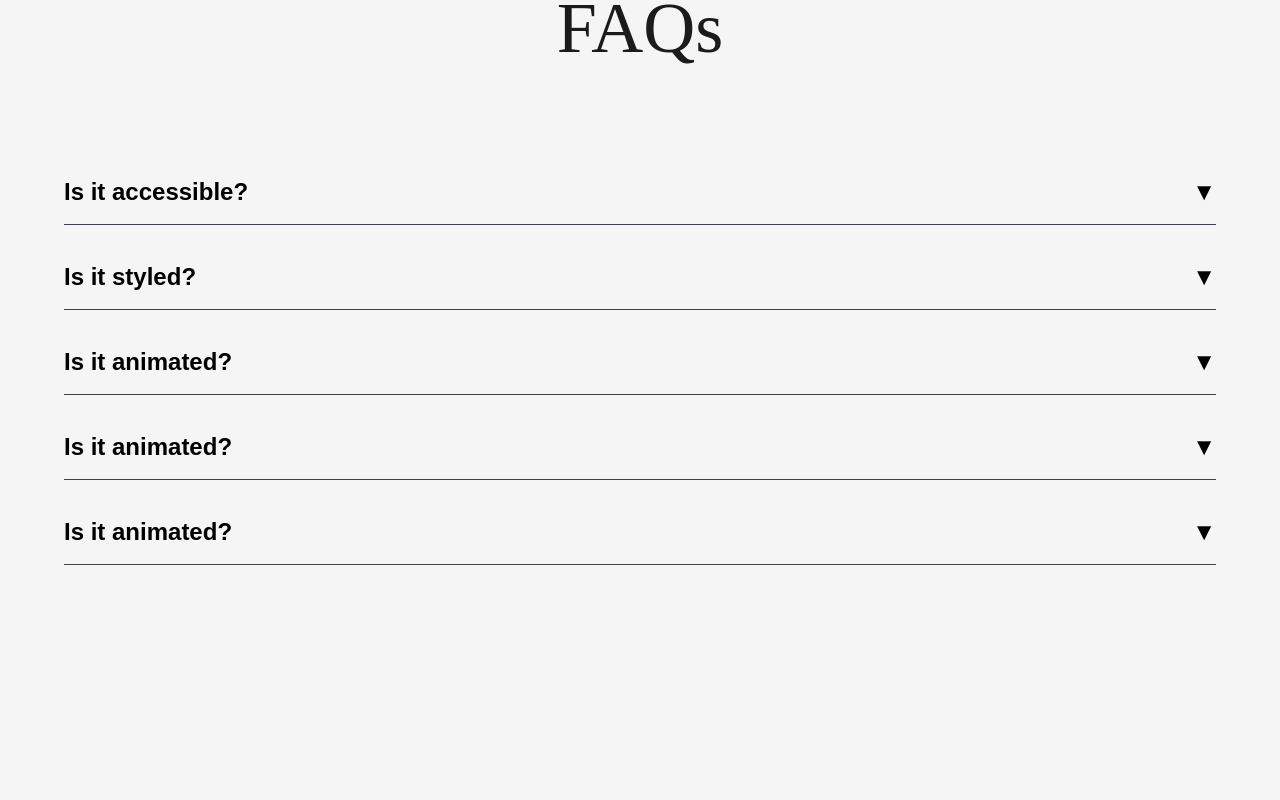
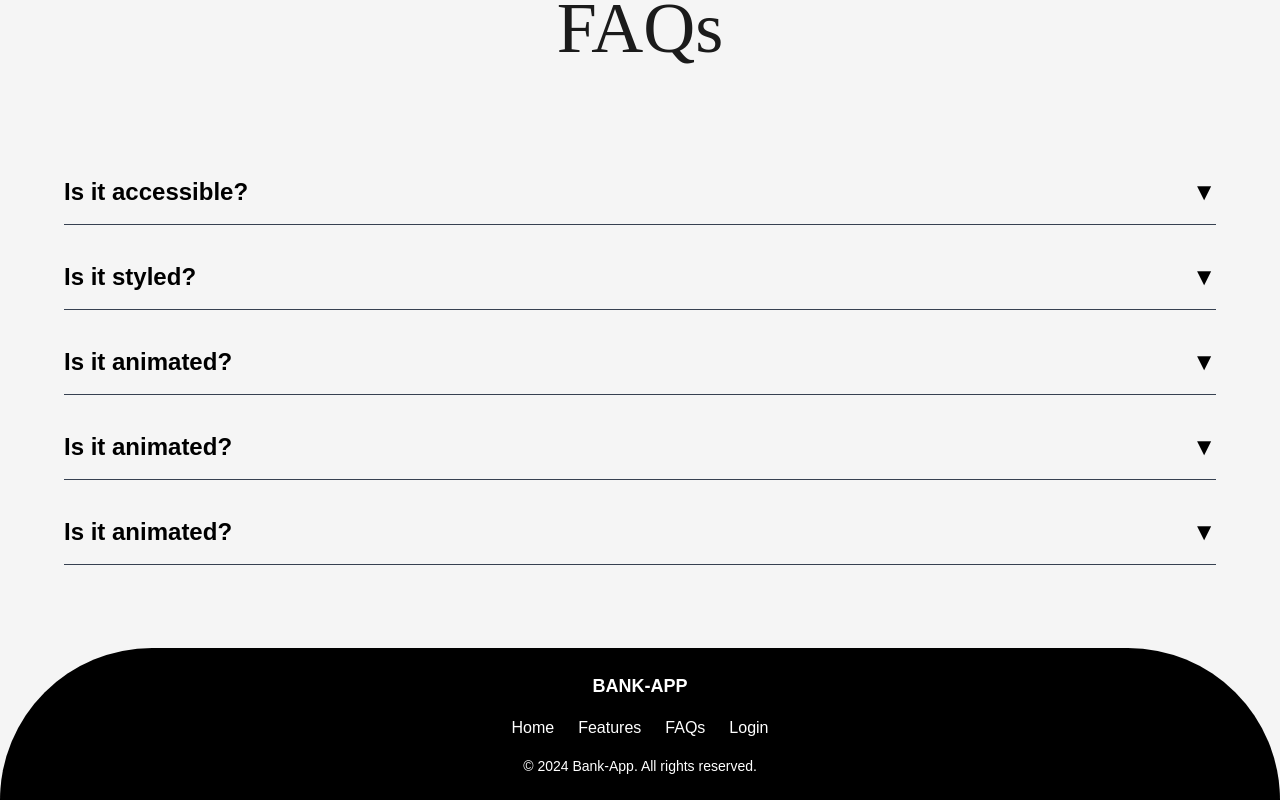
Before and after one commit to Simran903/bank-app, a Next.js app in the folder client/: page / in a window 1280 px wide. Shown: the part 1752-2552 px from the top of the page. Before the commit the page ends 2400 px from the top, so only its background shows below. Built offline with nearby package versions, Linux system fonts and the light colour scheme.

Commit message:
UI update

```diff
--- a/client/src/app/page.tsx
+++ b/client/src/app/page.tsx
@@ -1,5 +1,6 @@
 import Accordion from "@/components/FAQs";
 import { Features } from "@/components/Features";
+import Footer from "@/components/Footer";
 import HomePage from "@/components/HomePage";
 
 export default function Home() {
@@ -8,6 +9,7 @@ export default function Home() {
       <HomePage />
       <Features />
       <Accordion />
+      <Footer />
     </div>
   );
 }
--- /dev/null
+++ b/client/src/components/Footer.tsx
@@ -0,0 +1,23 @@
+const Footer: React.FC = () => {
+  return (
+    <footer className="bg-black text-white py-6 rounded-tl-full rounded-tr-full">
+      <div className="container mx-auto px-4 flex flex-col items-center space-y-4">
+        {/* Footer Logo or Title */}
+        <h1 className="text-lg font-bold">BANK-APP</h1>
+
+        {/* Footer Navigation Links */}
+        <nav className="flex space-x-6">
+          <a href="#" className="hover:underline">Home</a>
+          <a href="#" className="hover:underline">Features</a>
+          <a href="#" className="hover:underline">FAQs</a>
+          <a href="#" className="hover:underline">Login</a>
+        </nav>
+
+        {/* Copyright Notice */}
+        <p className="text-sm">&copy; {new Date().getFullYear()} Bank-App. All rights reserved.</p>
+      </div>
+    </footer>
+  );
+};
+
+export default Footer;
```
